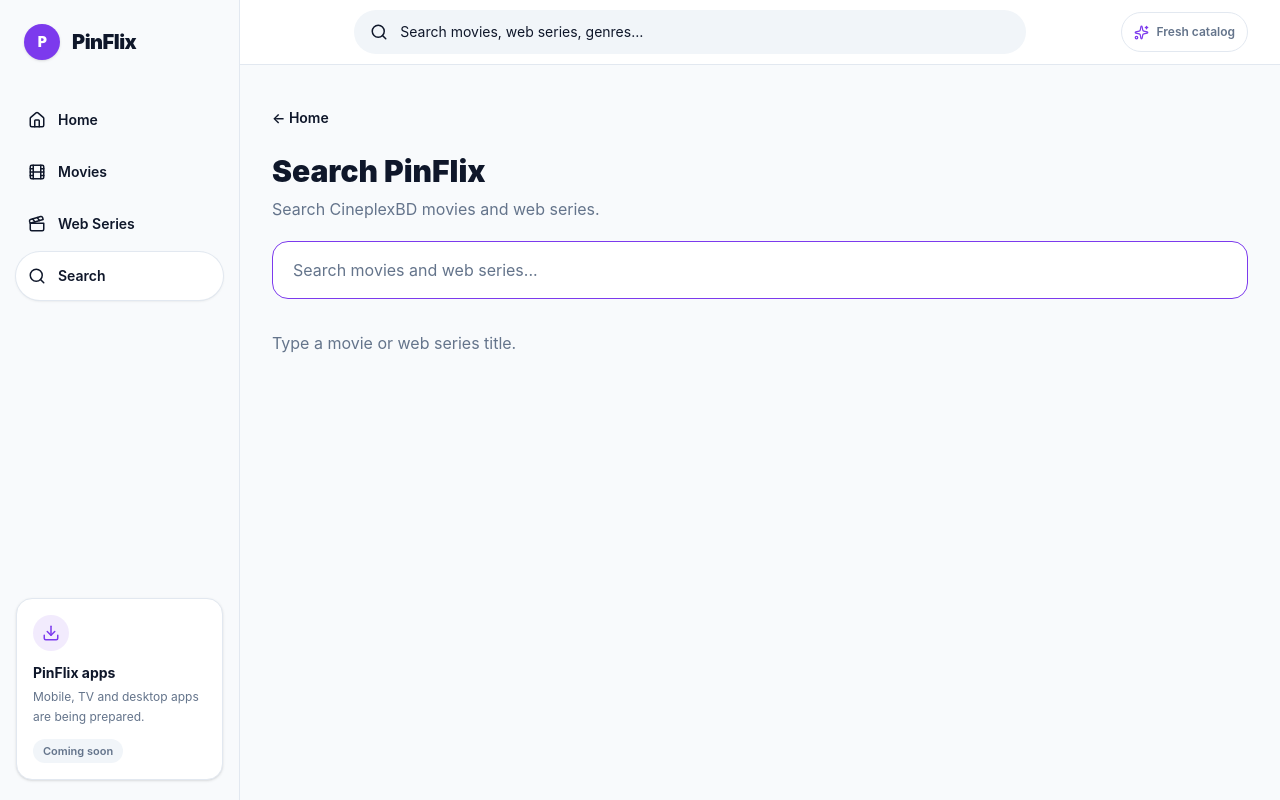
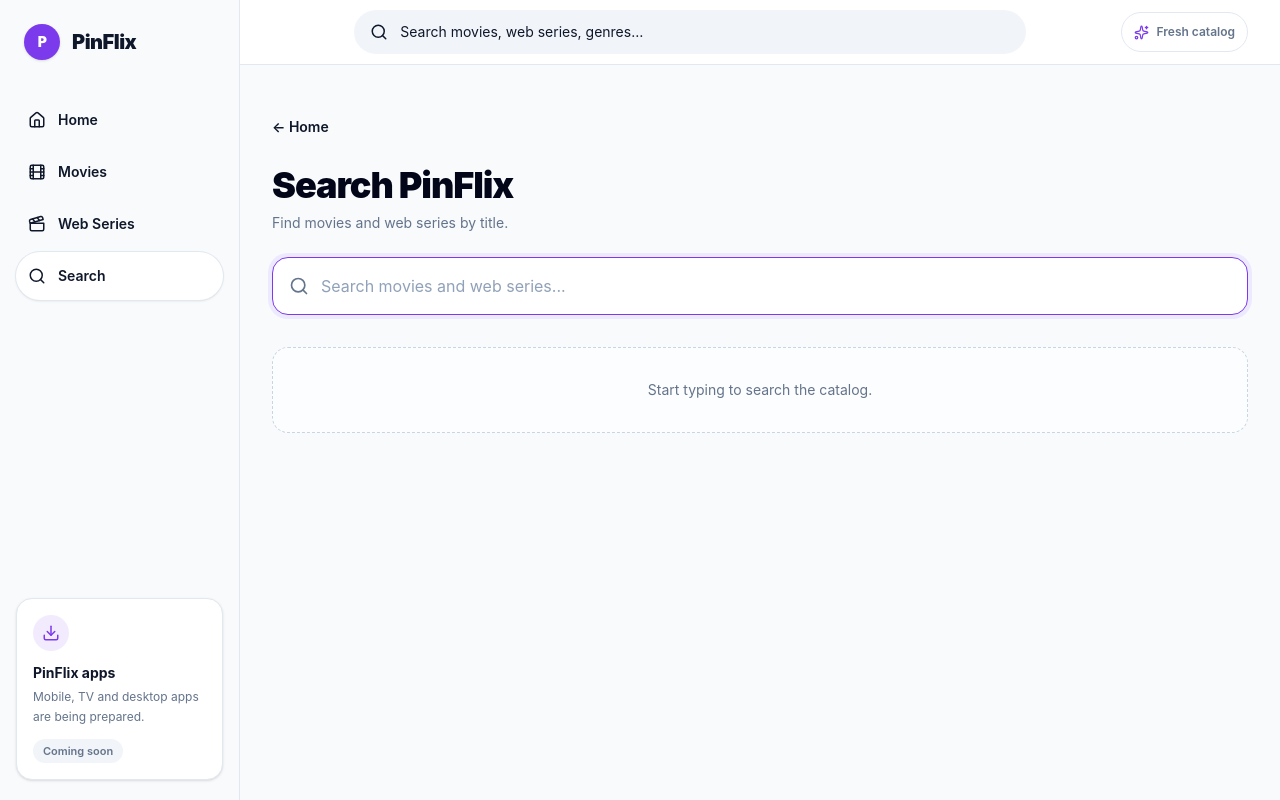
Before and after one commit to omarreact/PinFlix, a Next.js app: page /search in a window 1280 px wide. Built offline with nearby package versions, Linux system fonts and the light colour scheme.

Commit message:
design: rebuild search experience

```diff
--- a/app/search/page.tsx
+++ b/app/search/page.tsx
@@ -1,6 +1,7 @@
 "use client";
 
 import Link from "next/link";
+import { Search } from "lucide-react";
 import { useEffect, useState } from "react";
 import { EntertainmentCard } from "@/src/components/entertainment/card";
 import type { Entertainment } from "@/src/types/catalog";
@@ -39,10 +40,13 @@ export default function SearchPage() {
 
   return (
     <div className="space-y-8">
-      <div>
-        <Link href="/" className="text-sm font-semibold text-muted hover:text-ink">← Home</Link>
-        <h1 className="mt-6 text-3xl font-black">Search PinFlix</h1>
-        <p className="mt-2 text-muted">Search CineplexBD movies and web series.</p>
+      <section>
+        <Link href="/" className="tv-focus inline-flex min-h-11 items-center rounded-xl text-sm font-semibold text-muted hover:text-brand">← Home</Link>
+        <h1 className="mt-4 text-3xl font-black tracking-[-.03em] text-slate-950 sm:text-4xl">Search PinFlix</h1>
+        <p className="mt-2 text-sm text-muted">Find movies and web series by title.</p>
+
+        <label className="mt-6 flex min-h-14 items-center gap-3 rounded-2xl border border-line bg-white px-4 shadow-sm focus-within:border-brand focus-within:ring-4 focus-within:ring-violet-100">
+          <Search size={20} className="shrink-0 text-muted" />
           <input
             autoFocus
             value={query}
@@ -54,25 +58,38 @@ export default function SearchPage() {
               if (!hasQuery) setEntertainment([]);
             }}
             placeholder="Search movies and web series..."
-          className="mt-5 w-full rounded-2xl border border-line bg-surface px-5 py-4 text-ink placeholder:text-muted focus:border-brand"
+            className="min-w-0 flex-1 bg-transparent py-4 text-slate-950 placeholder:text-slate-400"
           />
-      </div>
+        </label>
+      </section>
 
       {!normalized ? (
-        <p className="text-muted">Type a movie or web series title.</p>
+        <div className="rounded-2xl border border-dashed border-slate-300 bg-white/60 p-8 text-center text-sm text-muted">
+          Start typing to search the catalog.
+        </div>
       ) : loading ? (
-        <p className="animate-pulse text-muted">Searching...</p>
+        <div className="grid grid-cols-2 gap-4 sm:grid-cols-3 md:grid-cols-4 xl:grid-cols-5">
+          {Array.from({ length: 10 }).map((_, index) => (
+            <div key={index} className="aspect-[2/3] animate-pulse rounded-2xl bg-slate-200" />
+          ))}
+        </div>
       ) : (
         <section>
-          <h2 className="mb-4 text-xl font-bold">
-            Results <span className="text-sm font-normal text-muted">({entertainment.length})</span>
+          <h2 className="mb-4 text-xl font-black text-slate-950">
+            Results <span className="text-sm font-medium text-muted">({entertainment.length})</span>
           </h2>
           {entertainment.length > 0 ? (
-            <div className="grid grid-cols-2 gap-4 sm:grid-cols-4">
-              {entertainment.map((item) => <EntertainmentCard key={item.id} item={item} />)}
+            <div className="grid grid-cols-2 gap-x-3 gap-y-7 sm:grid-cols-3 md:grid-cols-4 xl:grid-cols-5 2xl:grid-cols-6">
+              {entertainment.map((item) => (
+                <div key={item.id} className="[&>a]:w-full">
+                  <EntertainmentCard item={item} />
+                </div>
+              ))}
             </div>
           ) : (
-            <p className="text-muted">No matching CineplexBD titles found.</p>
+            <div className="rounded-2xl border border-dashed border-slate-300 bg-white/60 p-8 text-center text-sm text-muted">
+              No matching titles found. Try a different spelling.
+            </div>
           )}
         </section>
       )}
```
Lines whose indentation alone changed are shown as unchanged.
